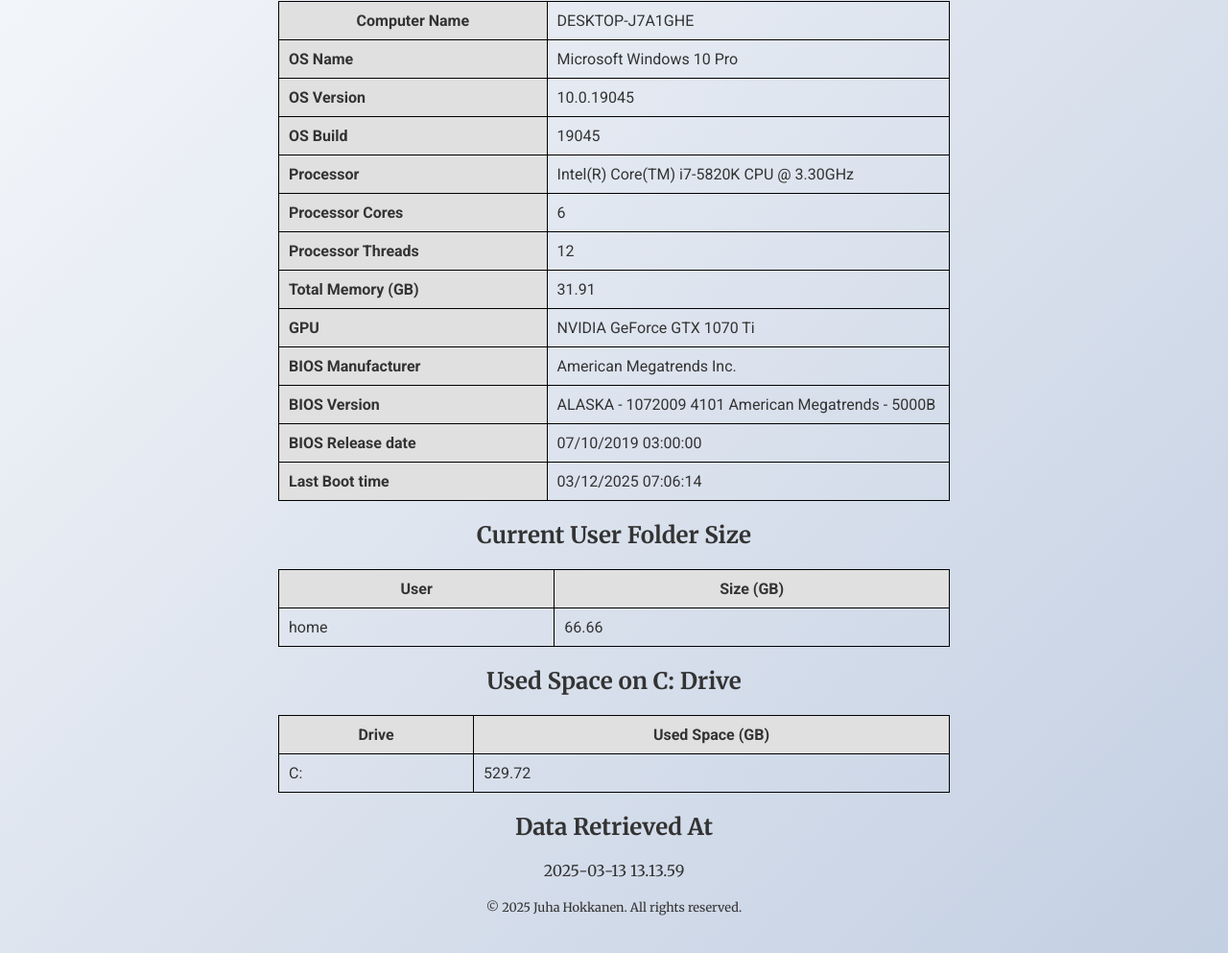
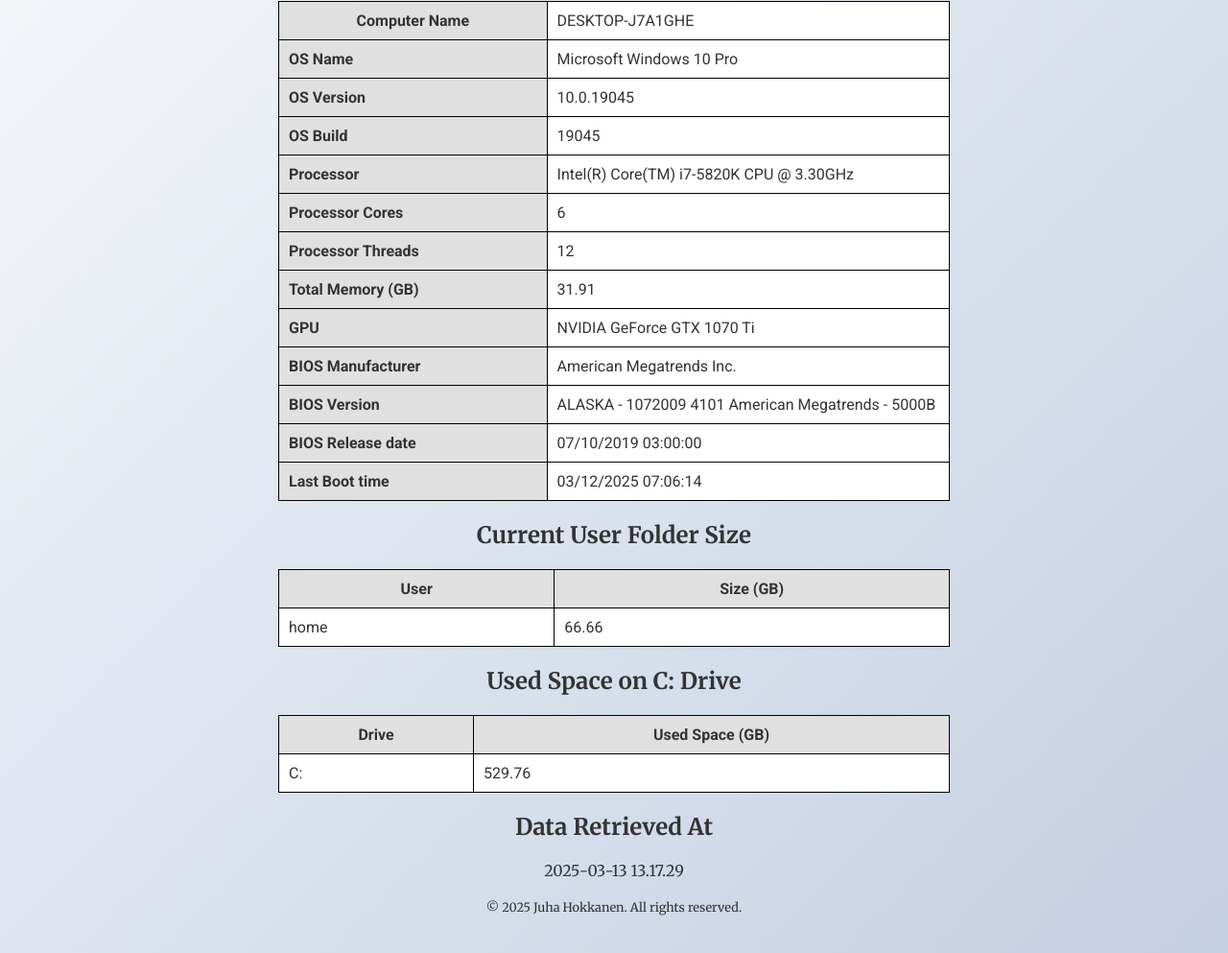
Before and after one commit to JuhaHokkanen/pc-info-web, a plain HTML site: page docs/index.html in a window 1280 px wide. Shown: the part 100-1093 px from the top of the page at 96% size. Drawn offline with Linux system fonts and the light colour scheme.

Commit message:
Päivitetty index.html kansioon 'docs' - 2025-03-13 13.17.29

```diff
--- a/docs/index.html
+++ b/docs/index.html
@@ -5,10 +5,8 @@
     <meta name="viewport" content="width=device-width, initial-scale=1.0">
     <title>Computer Information</title>
 
-    <style>
-
-    /* Tuodaan kaksi eri fonttia Google Fontsista */
-
+        <style>
+/* Tuodaan kaksi eri fonttia Google Fontsista */
 @import url('https://fonts.googleapis.com/css2?family=Roboto:wght@400;700&family=Merriweather:wght@400;700&display=swap');
 
 body {
@@ -25,13 +23,14 @@ h1, h2, p {
     text-align: center;
     margin-bottom: 20px;
 }
-
     /* Taulukon perusmuotoilu */
     table {
         margin: 20px auto;
         width: 80%;
         max-width: 700px;
         border-collapse: collapse;
+        background-color: white;
+
 
     }
 
@@ -75,6 +74,7 @@ h1, h2, p {
 </style>
 
 
+
 </head>
 <body>
     <h1>Computer Information</h1>
@@ -101,10 +101,10 @@ h1, h2, p {
     <h2>Used Space on C: Drive</h2>
     <table>
         <tr><th>Drive</th><th>Used Space (GB)</th></tr>
-        <tr><td>C:</td><td>529.72</td></tr>
+        <tr><td>C:</td><td>529.76</td></tr>
     </table>
     <h2>Data Retrieved At</h2>
-    <p>2025-03-13 13.13.59</p>
+    <p>2025-03-13 13.17.29</p>
     <footer>
         <p>&copy; 2025 Juha Hokkanen. All rights reserved.</p>
     </footer>
```
